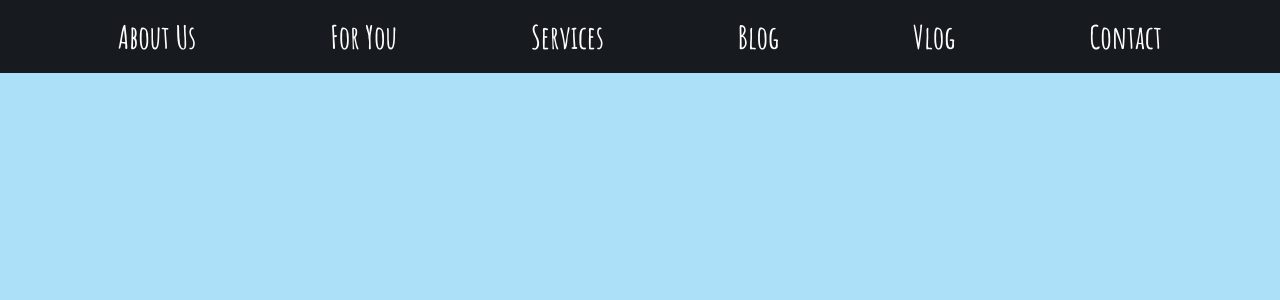
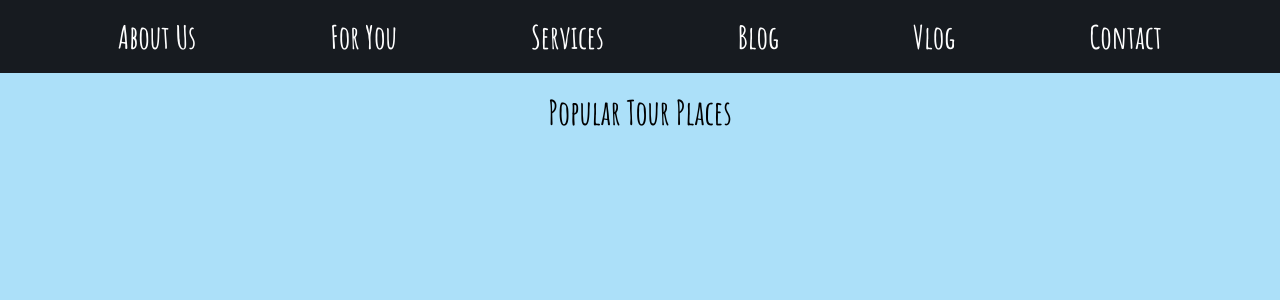
Before and after one commit to brs14shn/react-tour-places-sass-project, a React (Create React App) app: page / in a window 1280 px wide. Shown: the top 300 px of the page. Built offline with nearby package versions, Linux system fonts and the light colour scheme; a web font is replaced by a local one.

Commit message:
header scss finished

```diff
--- a/src/App.js
+++ b/src/App.js
@@ -1,11 +1,13 @@
 
 import './App.scss';
+import Header from './components/Header/Header';
 import Navbar from './components/Navbar/Navbar';
 
 function App() {
   return (
     <>
     <Navbar/>
+    <Header/>
 
     </>
   );
--- a/src/components/Header/Header.jsx
+++ b/src/components/Header/Header.jsx
@@ -5,7 +5,7 @@ const Header=()=>{
 return(
 
     <header>
-        <h2>Popular Tou Places</h2>
+        <h2>Popular Tour Places</h2>
     </header>
 
 )
--- a/src/components/Header/Header.scss
+++ b/src/components/Header/Header.scss
@@ -0,0 +1,7 @@
+
+header{
+    text-align: center;
+    font-size: 1.4rem;
+    margin-top: .6rem;
+    padding: 0.5rem;
+}
```
